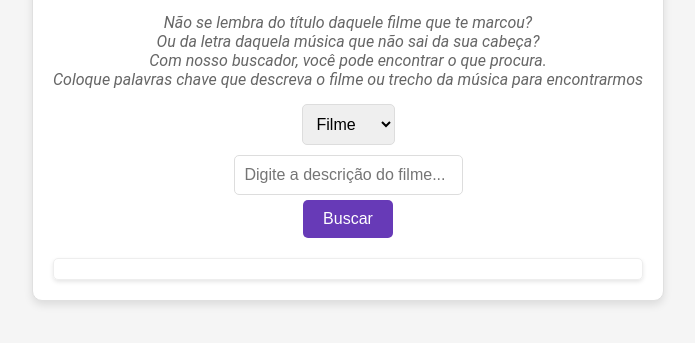
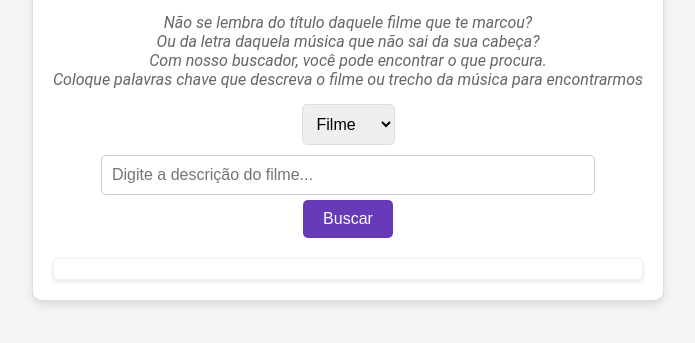
Before and after one commit to carloswilliam863/MediaFinder, a plain HTML site: page index.html in a window 1280 px wide. Shown: the part 331-674 px from the top of the page, without its empty margins (292-987 px from the left). Drawn offline with Linux system fonts and the light colour scheme.

Commit message:
Update styles.css

```diff
--- a/styles.css
+++ b/styles.css
@@ -78,3 +78,10 @@ button {
   background-color: #673AB7; /* Roxo vibrante */
   color: #fff; /* Branco */
 }
+
+#busca {
+  width: 80%; /* Ocupa 80% da largura do container */
+  padding: 10px;
+  border: 1px solid #ccc;
+  border-radius: 5px;
+}
```
